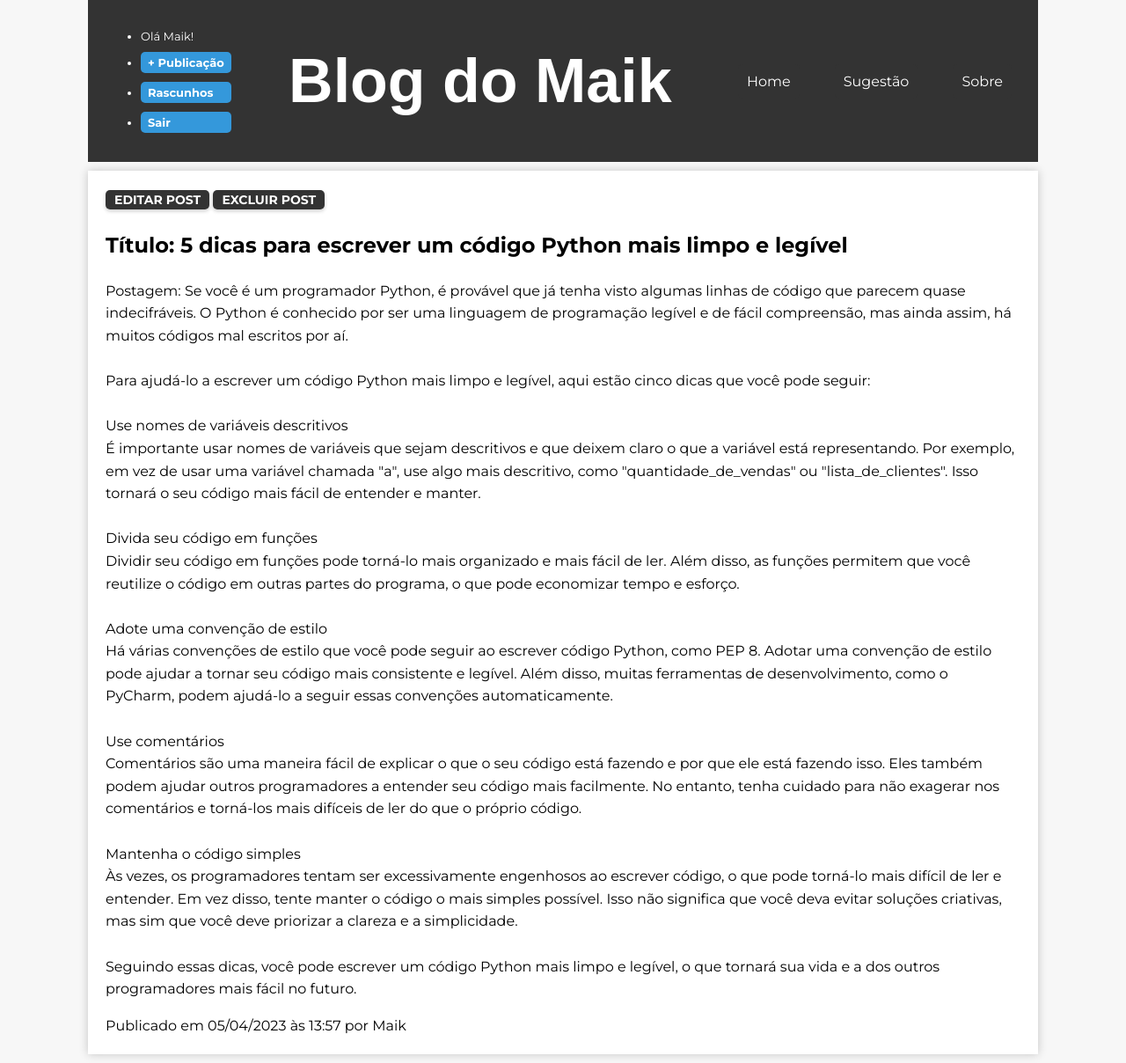
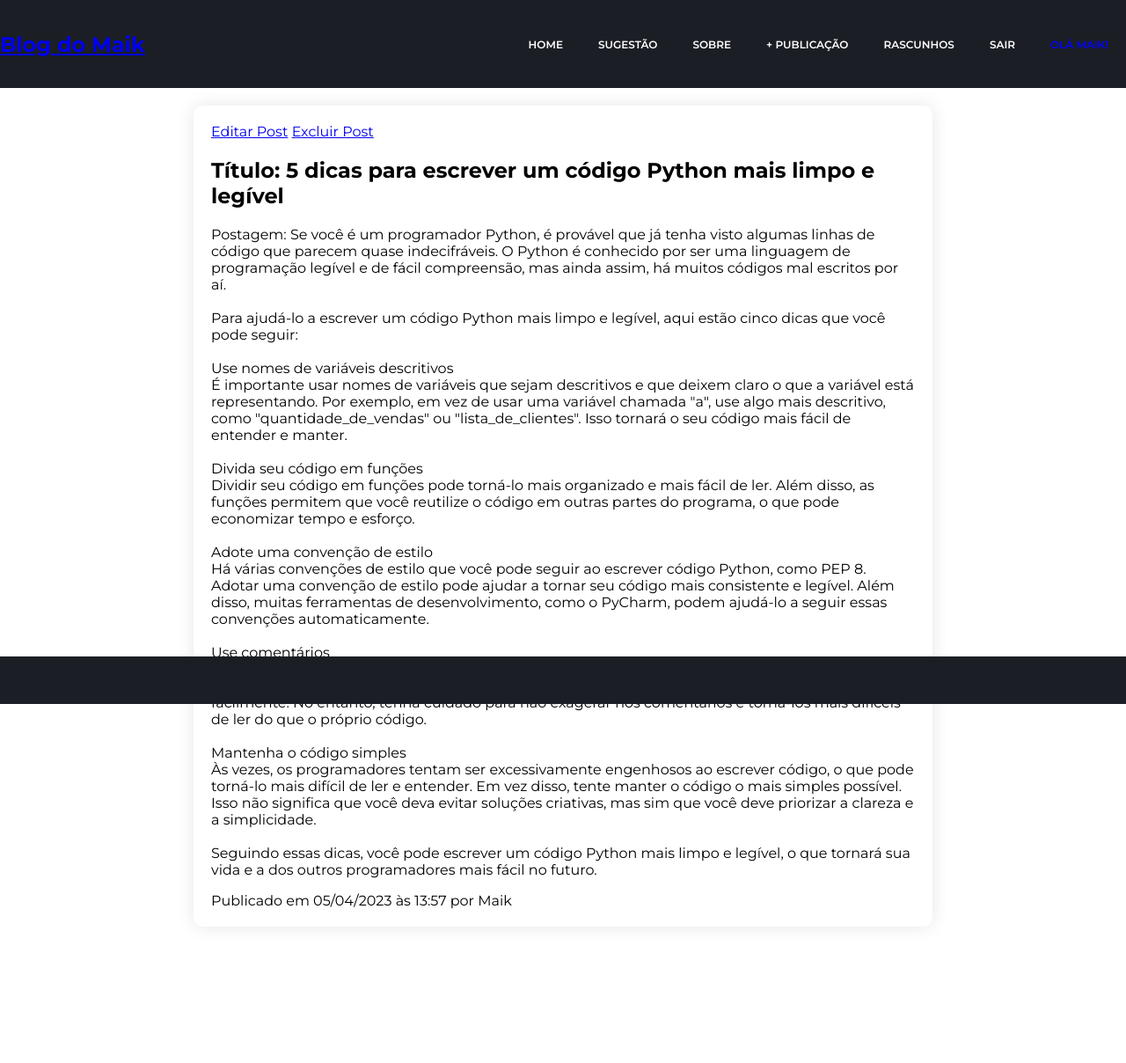
Before and after one commit to MaikDouglasOficial/meusite, a Django app: page /post/1/ in a window 1280 px wide. Shown: the whole page at 88% size. After the commit the page ends 1033 px from the top, so only its background shows below. Run offline with Django 4.2, Linux system fonts and the light colour scheme; a user stored in the database is signed in; data comes from the database, SQL or seed files in the repository.

Commit message:
Alteração CSS e base.html

```diff
--- a/blog/static/css/blog.css
+++ b/blog/static/css/blog.css
@@ -1,266 +1,113 @@
-body {
-	font-family: 'Montserrat', sans-serif;
-	background-color: #f7f7f7;
-	margin: 0;
-	padding: 0;
+/* CSS para o corpo do site */
+.blog-body {
+  font-family: 'Montserrat', sans-serif;
+  margin: 0;
+  padding: 0;
 }
 
-header {
-	background-color: #333;
-	color: #fff;
-	padding: 10px;
-	display: flex;
-	flex-wrap: wrap;
-	align-items: center;
-	justify-content: space-between;
-	margin: 0 100px;
+/* CSS para o topo do site */
+.blog-header {
+  background-color: #1b1f25;
+  position: fixed;
+  top: 0;
+  left: 0;
+  right: 0;
+  z-index: 9999;
 }
 
-header h1 a {
+/* CSS para o título do site */
+.blog-title {
+  margin: 0;
+  padding: 20px;
+  color: #fff;
+  font-size: 24px;
+  font-weight: 700;
+  text-transform: uppercase;
+}
+
+/* CSS para o menu do site */
+.blog-menu {
+  display: flex;
+  justify-content: space-between;
+  align-items: center;
+  height: 100px;
+}
+
+.menu-list {
+  display: flex;
+  margin: 0;
+  padding: 0;
+  list-style: none;
+}
+
+.menu-item {
+  margin: 0;
+  padding: 0;
+}
+
+.menu-item a {
+  display: block;
+  padding: 20px;
   color: #fff;
   text-decoration: none;
-  border-bottom: none;
-  font-size: 70px;
-  font-weight: 700;
-  font-family: 'Darker Grotesque', sans-serif;
-  margin: 0 auto;
-  display: block;
-  width: fit-content;
-  text-align: left;
-}
-
-nav.menu {
-	display: flex;
-	flex-wrap: wrap;
-	align-items: center;
-	justify-content: center;
-	margin: 5px 0;
-}
-
-nav.menu a {
-	background-color: #333;
-	color: #fff;
-	text-decoration: none;
-	padding: 10px;
-	margin: 0 10px;
-	border-radius: 5px;
-	transition: background-color 0.3s;
-}
-
-nav.menu a:hover {
-	background-color: #fff;
-	color: #333;
-}
-
-main.container {
-	background-color: #fff;
-	padding: 20px;
-	box-shadow: 0 0 10px rgba(0, 0, 0, 0.2);
-	margin: 10px 100px;
-	font-size: 16px;
-	line-height: 1.6;
-}
-
-h1 {
-	font-size: 32px;
-	margin: 0;
-	padding: 0;
-	flex-grow: 1;
-}
-
-footer {
-	background-color: #;
-	color: #333;
-	padding: 5px;
-	position: fixed;
-	bottom: 0;
-	width: 100%;
-	text-align: center;
-	font-size: 10px;
-	height: 15px;
-}
-
-.custom-btn {
-  margin-bottom: 20px;
-  background-color: #333;
-  border-radius: 5px;
-  color: #fff;
-  padding: 2px 10px;
+  font-size: 12px;
+  font-weight: 600;
   text-transform: uppercase;
-  font-size: 14px;
-  font-weight: bold;
-  box-shadow: 0 2px 4px rgba(0,0,0,0.2);
-  transition: all 0.2s ease-in-out;
-  text-decoration: none;
-}
-
-.custom-btn:hover {
-  background-color: #fff;
-  color: #333;
-  box-shadow: 0 4px 8px rgba(0,0,0,0.2);
-}
-
-.menu {
-    text-align: center;
-}
-
-.menu ul {
-    margin: 0;
-    padding: 0;
-    display: flex;
-    justify-content: center;
-}
-
-.menu li {
-    list-style: none;
-    margin: 0 10px;
-}
-
-.menu a {
-    text-decoration: none;
-    color: #333;
-    font-size: 16px;
-}
-
-.menu a:hover {
-    color: #000;
-    text-decoration: underline;
-}
-
-.top-menu {
-    background-color: #8b57e3;
-    color: #fff;
-    border-radius: 5px;
-    padding: 5px 10px;
-}
-
-.post-info {
-   font-size: 13px;
-   margin-bottom: 40px;
-   margin-top: 10px;
-}
-
-.post {
-    border-bottom: 1px solid #ccc;
-    margin-bottom: 20px;
-
-}
-
-.post-form textarea {
-    height: 400px;
-    width: 100%;
-    font-size: 20px;
-}
-
-.post-form h2 {
-    font-size: 24px;
-}
-
-.admin-menu {
-  font-size: 13px;
-  padding: 10px;
-  border: none;
-  border-radius: 5px;
-  background-color: transparent;
-}
-
-.admin-menu a {
-  display: block;
-  color: #fff;
-  font-weight: bold;
-  margin-bottom: 10px;
-  padding: 4px 8px;
-  text-decoration: none;
-  background-color:#3498db;
-}
-
-.admin-menu a:hover {
-  color: #fff;
-}
-
-.admin-menu a:first-child {
-  margin-top: 10px;
-}
-
-.login-container {
-  width: 100%;
-  max-width: 400px;
-  margin: 0 auto;
-  display: flex;
-  justify-content: center;
-  align-items: center;
-  height: calc(100vh - 70px);
-}
-
-form {
-  width: 100%;
-  max-width: 400px;
-  background: #fff;
-  padding: 30px;
-  box-shadow: 0 2px 4px rgba(0, 0, 0, 0.1);
-}
-
-.form-group {
-  margin-bottom: 20px;
-}
-
-label {
-  display: block;
-  margin-bottom: 5px;
-  font-size: 16px;
-  font-weight: 600;
-}
-
-input[type="text"],
-input[type="password"] {
-  width: 100%;
-  padding: 10px;
-  font-size: 16px;
-  border-radius: 5px;
-  border: 1px solid #ccc;
-}
-
-button[type="submit"] {
-  background: #3498db;
-  color: #fff;
-  padding: 10px 20px;
-  font-size: 16px;
-  font-weight: 600;
-  border-radius: 5px;
-  border: none;
-  cursor: pointer;
   transition: all 0.3s ease;
 }
 
-button[type="submit"]:hover {
-  background: #2980b9;
+.menu-item a:hover {
+  background-color: rgba(255,255,255,0.2);
 }
 
-.error-message {
-  color: #f00;
-  font-size: 14px;
-  margin-top: 10px;
-  text-align: center;
+.admin-menu-item {
+  display: block;
+  padding: 20px;
+  color: #fff;
+  text-decoration: none;
+  font-size: 12px;
+  font-weight: 600;
+  text-transform: uppercase;
+  transition: all 0.3s ease;
 }
 
-.post-form {
-    margin: 0 auto;
-    max-width: 600px;
-    width: 100%;
-    resize: none;
+.admin-menu-item:hover {
+  background-color: rgba(255,255,255,0.2);
 }
 
-button.btn.btn-primary:focus {
-    outline: none;
+/* CSS para o conteúdo */
+.blog-container {
+  margin-top: 120px;
+  margin-bottom: 120px;
+  margin-left: auto;
+  margin-right: auto;
+  max-width: 800px;
+  padding: 20px;
+  background-color: #fff;
+  box-shadow: 0 0 20px rgba(0,0,0,0.1);
+  border-radius: 10px;
 }
 
-.publicar-btn {
-    background-color: transparent;
-    border: none;
-    padding: 0;
-    font: inherit;
-    cursor: pointer;
-    outline: inherit;
-    width: 200px;
-    height: 50px;
+/* CSS para o rodapé do site */
+.blog-footer {
+  background-color: #1b1f25;
+  color: #fff;
+  font-size: 14px;
+  text-align: center;
+  padding: 20px;
+  position: fixed;
+  bottom: 0;
+  left: 0;
+  right: 0;
 }
+
+.hello-text {
+  color: blue;
+  display: block;
+  padding: 20px;
+  text-decoration: none;
+  font-size: 12px;
+  font-weight: 600;
+  text-transform: uppercase;
+  transition: all 0.3s ease;
+}
--- a/blog/templates/blog/base.html
+++ b/blog/templates/blog/base.html
@@ -1,43 +1,39 @@
 {% load static %}
-
-<html lang="pt-br">
+<!DOCTYPE html>
+<html lang="en">
+<html class="blog-html">
 <head>
     <meta charset="UTF-8">
-    <meta name="viewport" content="width=device-width, initial-scale=1">
-    <title>{% block title %}Blog do Maik{% endblock %}</title>
+    <meta name="viewport" content="width=device-width, initial-scale=1.0">
+    <title class="blog-title">{% block title %}Blog do Maik{% endblock %}</title>
     <link rel="stylesheet" href="https://fonts.googleapis.com/css2?family=Montserrat:wght@400;600;700&display=swap">
-    <link rel="stylesheet" type="text/css" href="{% static 'css/blog.css' %}">
+    <link rel="stylesheet" type="text/css" href="{% static 'css/blog.css' %}" class="blog-css">
 </head>
-<body>
-    <header>
-        <div class="admin-menu" id="menu-lateral">
-            {% if user.is_authenticated %}
-                <ul>
-                    <li><span class=>Olá {{ user.username }}!</span></li>
-                    <li><a href="{% url 'post_new' %}" class="top-menu">+ Publicação</a></li>
-                    <li><a href="{% url 'post_draft_list' %}" class="top-menu">Rascunhos</a></li>
-                    <li><a href="{% url 'logout' %}" class="top-menu">Sair</a></li>
-                </ul>
-            {% else %}
-                <ul>
-                    <li><a href="{% url 'login' %}" class="top-menu">Entrar</a></li>
-                </ul>
-            {% endif %}
-        </div>
-        <h1><a href="/" onclick="window.scrollTo(0, 0);">Blog do Maik</a></h1>
-        <nav class="menu">
-            <ul>
-                <li><a href="/" onclick="window.scrollTo(0, 0);">Home</a></li>
-                <li><a href="{% url 'sugestao' %}">Sugestão</a></li>
-                <li><a href="{% url 'sobre' %}">Sobre</a></li>
+<body class="blog-body">
+    <header class="blog-header">
+        <nav class="menu blog-menu">
+            <h1 class="menu-title"><a href="/" onclick="window.scrollTo(0, 0);">Blog do Maik</a></h1>
+            <ul class="menu-list">
+                <li class="menu-item"><a href="/" onclick="window.scrollTo(0, 0);">Home</a></li>
+                <li class="menu-item"><a href="{% url 'sugestao' %}">Sugestão</a></li>
+                <li class="menu-item"><a href="{% url 'sobre' %}">Sobre</a></li>
+                {% if user.is_authenticated %}
+
+                    <li><a href="{% url 'post_new' %}" class="admin-menu-item">+ Publicação</a></li>
+                    <li><a href="{% url 'post_draft_list' %}" class="admin-menu-item">Rascunhos</a></li>
+                    <li><a href="{% url 'logout' %}" class="admin-menu-item">Sair</a></li>
+                   <li><span class="menu-item hello-text">Olá {{ user.username }}!</span></li>
+                {% else %}
+                    <li><a href="{% url 'login' %}" class="admin-menu-item">Entrar</a></li>
+                {% endif %}
             </ul>
         </nav>
     </header>
-    <main class="container">
+    <main class="container blog-container">
         {% block content %}
         {% endblock %}
     </main>
-    <footer>
+    <footer class="blog-footer">
         <p></p>
     </footer>
 </body>
```
